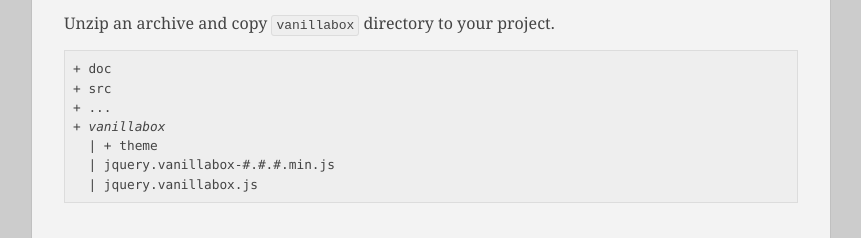
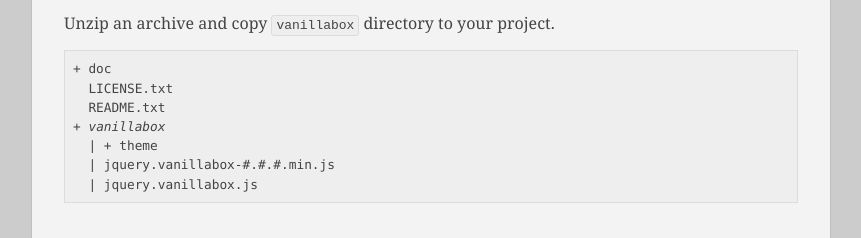
Before and after one commit to cocopon/vanillabox, a website: page doc/getting_started.html in a window 1280 px wide. Shown: the part 332-570 px from the top of the page, without its empty margins (209-1070 px from the left). Drawn offline with Linux system fonts and the light colour scheme.

Commit message:
Update document

```diff
--- a/doc/getting_started.html
+++ b/doc/getting_started.html
@@ -23,8 +23,8 @@
 		Unzip an archive and copy <code>vanillabox</code> directory to your project.
 	</p>
 	<pre>+ doc
-+ src
-+ ...
+  LICENSE.txt
+  README.txt
 + <strong>vanillabox</strong>
   | + theme
   | jquery.vanillabox-#.#.#.min.js
```
